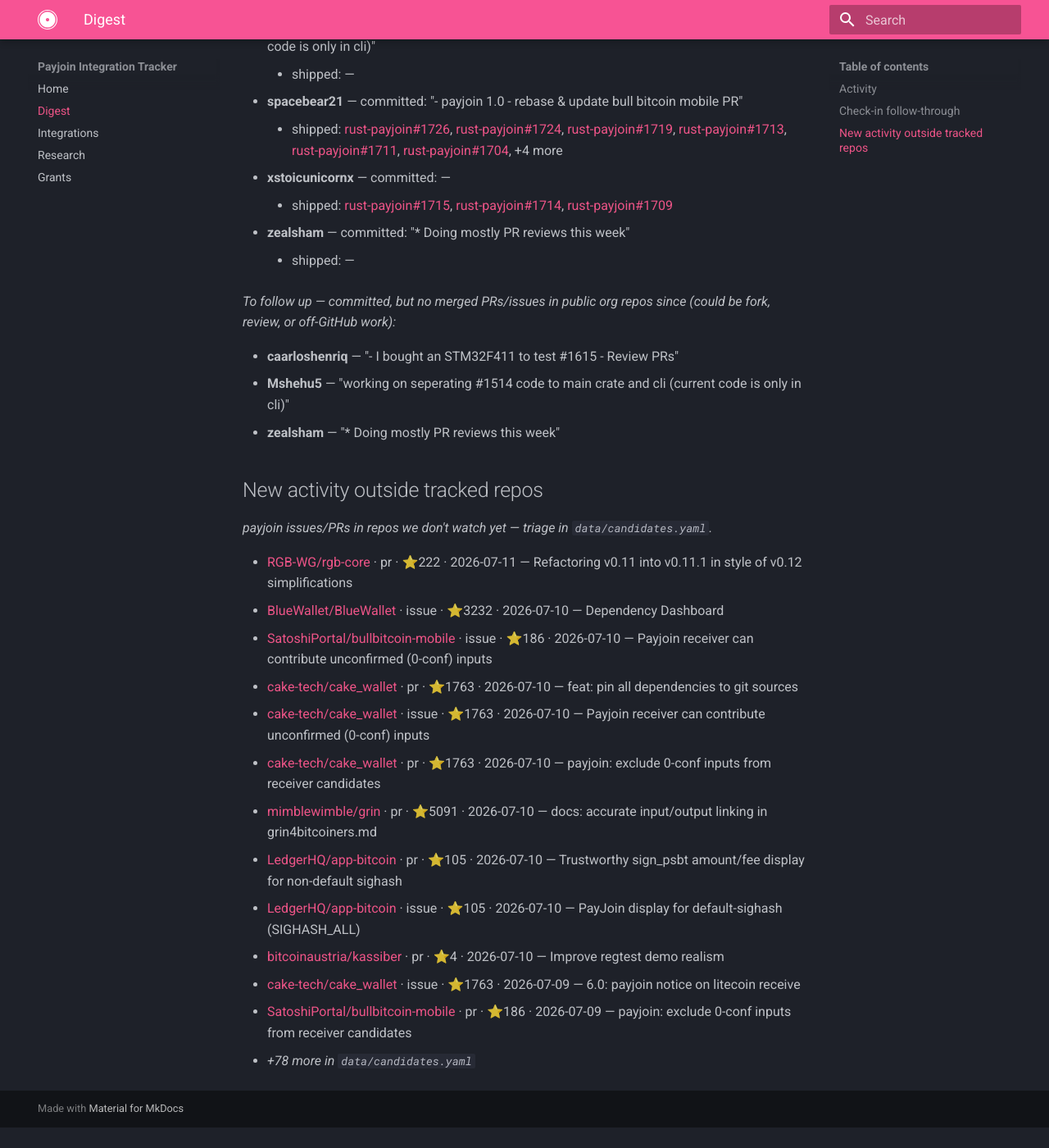
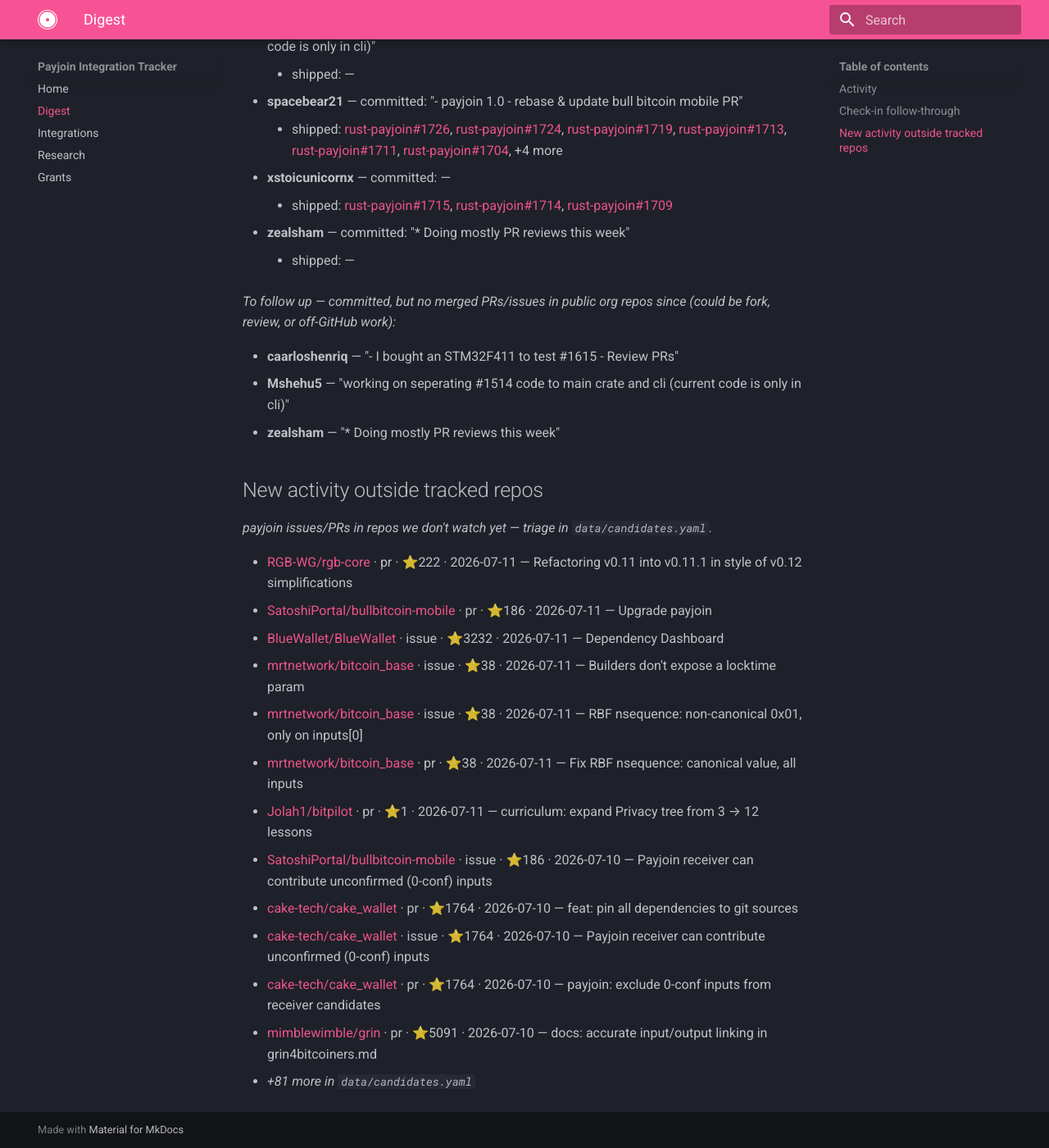
Before and after one commit to payjoin/payjoin.org, an MkDocs documentation site: the page built from docs/digest.md, in a window 1280 px wide and 1400 px high, scrolled down 874 px. Shown: the whole window at 82% size. Built offline with MkDocs 1.6.1 and Material for MkDocs 9.7.7, drawn with Linux system fonts in a browser that asks for light colours; before the commit the page ends 2249 px from its top, so only the background shows below that; some of the changed text lies outside the part shown.

Commit message:
chore: refresh tracker auto-state + digest

```diff
--- a/docs/digest.md
+++ b/docs/digest.md
@@ -1,10 +1,10 @@
 # Daily digest
 
-_As of 2026-07-11 (UTC) · tracking 25 upstream items_
+_As of 2026-07-12 (UTC) · tracking 25 upstream items_
 
 ## Activity
 
-- **Cove** — [repo](https://github.com/bitcoinppl/cove) — updated 2026-07-10
+- **BTCPay Server** — [repo](https://github.com/ValeraFinebits/btcpayserver-payjoin-plugin) — updated 2026-07-11
 
 
 ## Check-in follow-through
@@ -41,15 +41,15 @@ _To follow up — committed, but no merged PRs/issues in public org repos since
 _payjoin issues/PRs in repos we don't watch yet — triage in `data/candidates.yaml`._
 
 - [RGB-WG/rgb-core](https://github.com/RGB-WG/rgb-core/pull/288) · pr · ⭐222 · 2026-07-11 — Refactoring v0.11 into v0.11.1 in style of v0.12 simplifications
-- [BlueWallet/BlueWallet](https://github.com/BlueWallet/BlueWallet/issues/3659) · issue · ⭐3232 · 2026-07-10 — Dependency Dashboard
+- [SatoshiPortal/bullbitcoin-mobile](https://github.com/SatoshiPortal/bullbitcoin-mobile/pull/2041) · pr · ⭐186 · 2026-07-11 — Upgrade payjoin
+- [BlueWallet/BlueWallet](https://github.com/BlueWallet/BlueWallet/issues/3659) · issue · ⭐3232 · 2026-07-11 — Dependency Dashboard
+- [mrtnetwork/bitcoin_base](https://github.com/mrtnetwork/bitcoin_base/issues/23) · issue · ⭐38 · 2026-07-11 — Builders don't expose a locktime param
+- [mrtnetwork/bitcoin_base](https://github.com/mrtnetwork/bitcoin_base/issues/22) · issue · ⭐38 · 2026-07-11 — RBF nsequence: non-canonical 0x01, only on inputs[0]
+- [mrtnetwork/bitcoin_base](https://github.com/mrtnetwork/bitcoin_base/pull/21) · pr · ⭐38 · 2026-07-11 — Fix RBF nsequence: canonical value, all inputs
+- [Jolah1/bitpilot](https://github.com/Jolah1/bitpilot/pull/25) · pr · ⭐1 · 2026-07-11 — curriculum: expand Privacy tree from 3 → 12 lessons
 - [SatoshiPortal/bullbitcoin-mobile](https://github.com/SatoshiPortal/bullbitcoin-mobile/issues/2430) · issue · ⭐186 · 2026-07-10 — Payjoin receiver can contribute unconfirmed (0-conf) inputs
-- [cake-tech/cake_wallet](https://github.com/cake-tech/cake_wallet/pull/3381) · pr · ⭐1763 · 2026-07-10 — feat: pin all dependencies to git sources
-- [cake-tech/cake_wallet](https://github.com/cake-tech/cake_wallet/issues/3388) · issue · ⭐1763 · 2026-07-10 — Payjoin receiver can contribute unconfirmed (0-conf) inputs
-- [cake-tech/cake_wallet](https://github.com/cake-tech/cake_wallet/pull/3389) · pr · ⭐1763 · 2026-07-10 — payjoin: exclude 0-conf inputs from receiver candidates
+- [cake-tech/cake_wallet](https://github.com/cake-tech/cake_wallet/pull/3381) · pr · ⭐1764 · 2026-07-10 — feat: pin all dependencies to git sources
+- [cake-tech/cake_wallet](https://github.com/cake-tech/cake_wallet/issues/3388) · issue · ⭐1764 · 2026-07-10 — Payjoin receiver can contribute unconfirmed (0-conf) inputs
+- [cake-tech/cake_wallet](https://github.com/cake-tech/cake_wallet/pull/3389) · pr · ⭐1764 · 2026-07-10 — payjoin: exclude 0-conf inputs from receiver candidates
 - [mimblewimble/grin](https://github.com/mimblewimble/grin/pull/3904) · pr · ⭐5091 · 2026-07-10 — docs: accurate input/output linking in grin4bitcoiners.md
-- [LedgerHQ/app-bitcoin](https://github.com/LedgerHQ/app-bitcoin/pull/512) · pr · ⭐105 · 2026-07-10 — Trustworthy sign_psbt amount/fee display for non-default sighash
-- [LedgerHQ/app-bitcoin](https://github.com/LedgerHQ/app-bitcoin/issues/520) · issue · ⭐105 · 2026-07-10 — PayJoin display for default-sighash (SIGHASH_ALL)
-- [bitcoinaustria/kassiber](https://github.com/bitcoinaustria/kassiber/pull/411) · pr · ⭐4 · 2026-07-10 — Improve regtest demo realism
-- [cake-tech/cake_wallet](https://github.com/cake-tech/cake_wallet/issues/2989) · issue · ⭐1763 · 2026-07-09 — 6.0: payjoin notice on litecoin receive
-- [SatoshiPortal/bullbitcoin-mobile](https://github.com/SatoshiPortal/bullbitcoin-mobile/pull/2431) · pr · ⭐186 · 2026-07-09 — payjoin: exclude 0-conf inputs from receiver candidates
-- _+78 more in `data/candidates.yaml`_
+- _+81 more in `data/candidates.yaml`_
```
Also changed, not shown: 2 other files.
